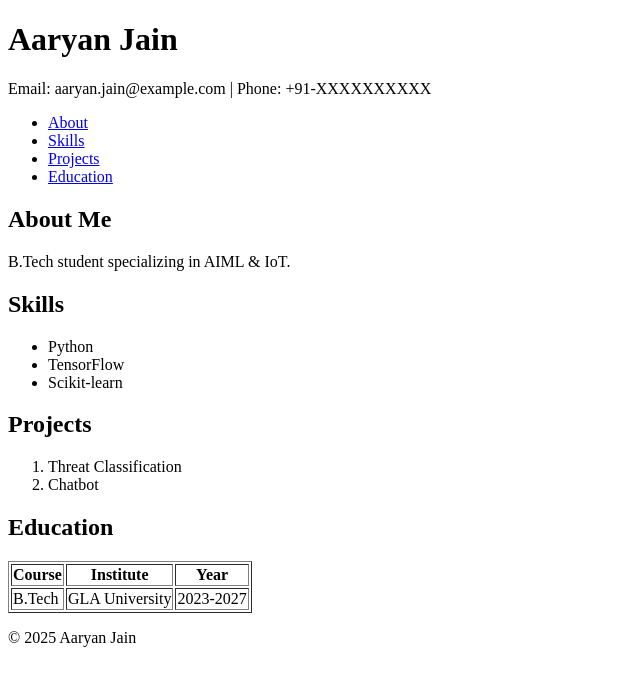
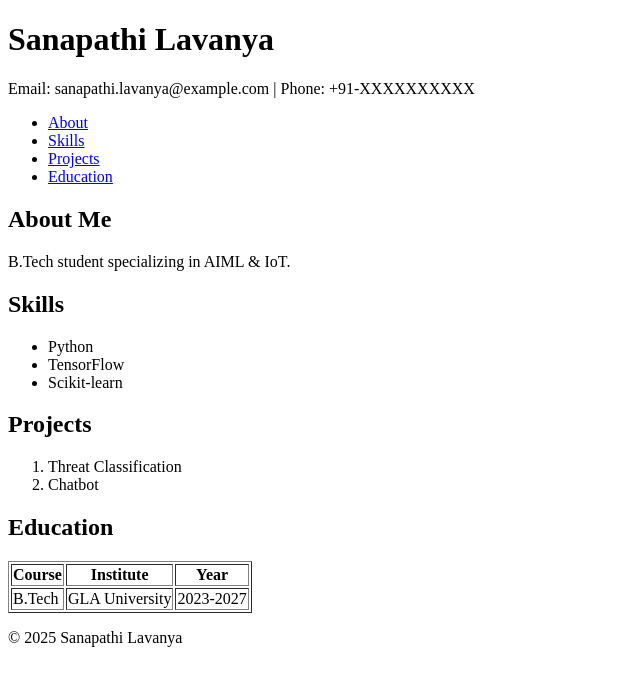
Before and after one commit to SanapathiLavanya01/Frontend-Dev, a plain HTML site: page Q1_Resume.html in a window 1280 px wide. Shown: the whole page, without its empty margins (0-640 px from the left). Drawn offline with Linux system fonts and the light colour scheme.

Commit message:
Update Q1_Resume.html

```diff
--- a/Q1_Resume.html
+++ b/Q1_Resume.html
@@ -1,13 +1,13 @@
 <!DOCTYPE html>
 <html lang="en">
-<head><meta charset="utf-8"><title>Resume - Aaryan Jain</title></head>
+<head><meta charset="utf-8"><title>Resume - Sanapathi Lavanya</title></head>
 <body>
-<header><h1>Aaryan Jain</h1><p>Email: aaryan.jain@example.com | Phone: +91-XXXXXXXXXX</p></header>
+<header><h1>Sanapathi Lavanya</h1><p>Email: sanapathi.lavanya@example.com | Phone: +91-XXXXXXXXXX</p></header>
 <nav><ul><li><a href="#about">About</a></li><li><a href="#skills">Skills</a></li><li><a href="#projects">Projects</a></li><li><a href="#education">Education</a></li></ul></nav>
 <main>
 <section id="about"><h2>About Me</h2><p>B.Tech student specializing in AIML & IoT.</p></section>
 <section id="skills"><h2>Skills</h2><ul><li>Python</li><li>TensorFlow</li><li>Scikit-learn</li></ul></section>
 <section id="projects"><h2>Projects</h2><ol><li>Threat Classification</li><li>Chatbot</li></ol></section>
 <section id="education"><h2>Education</h2><table border="1"><tr><th>Course</th><th>Institute</th><th>Year</th></tr><tr><td>B.Tech</td><td>GLA University</td><td>2023-2027</td></tr></table></section>
-</main><footer><p>&copy; 2025 Aaryan Jain</p></footer>
+</main><footer><p>&copy; 2025 Sanapathi Lavanya</p></footer>
 </body></html>
```
